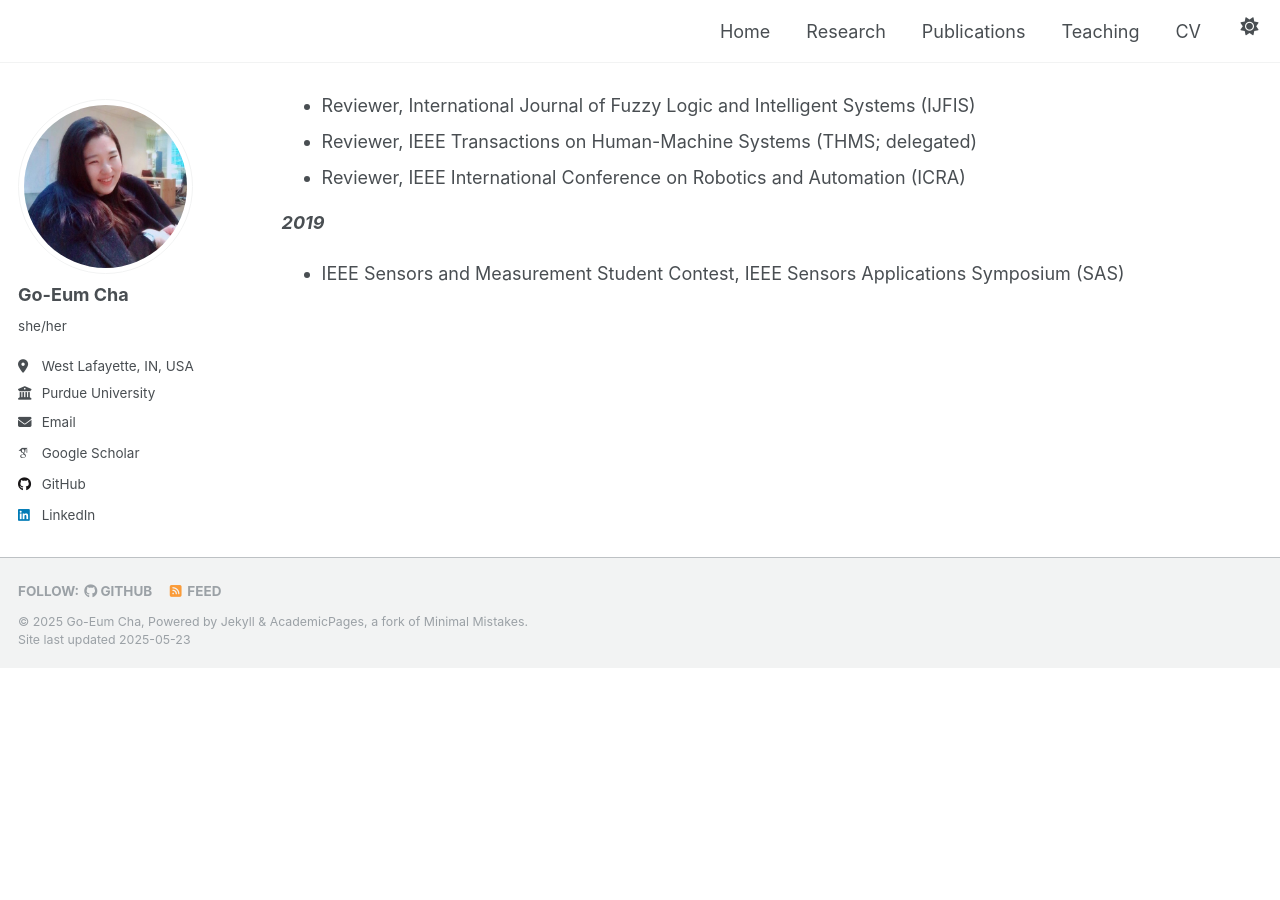
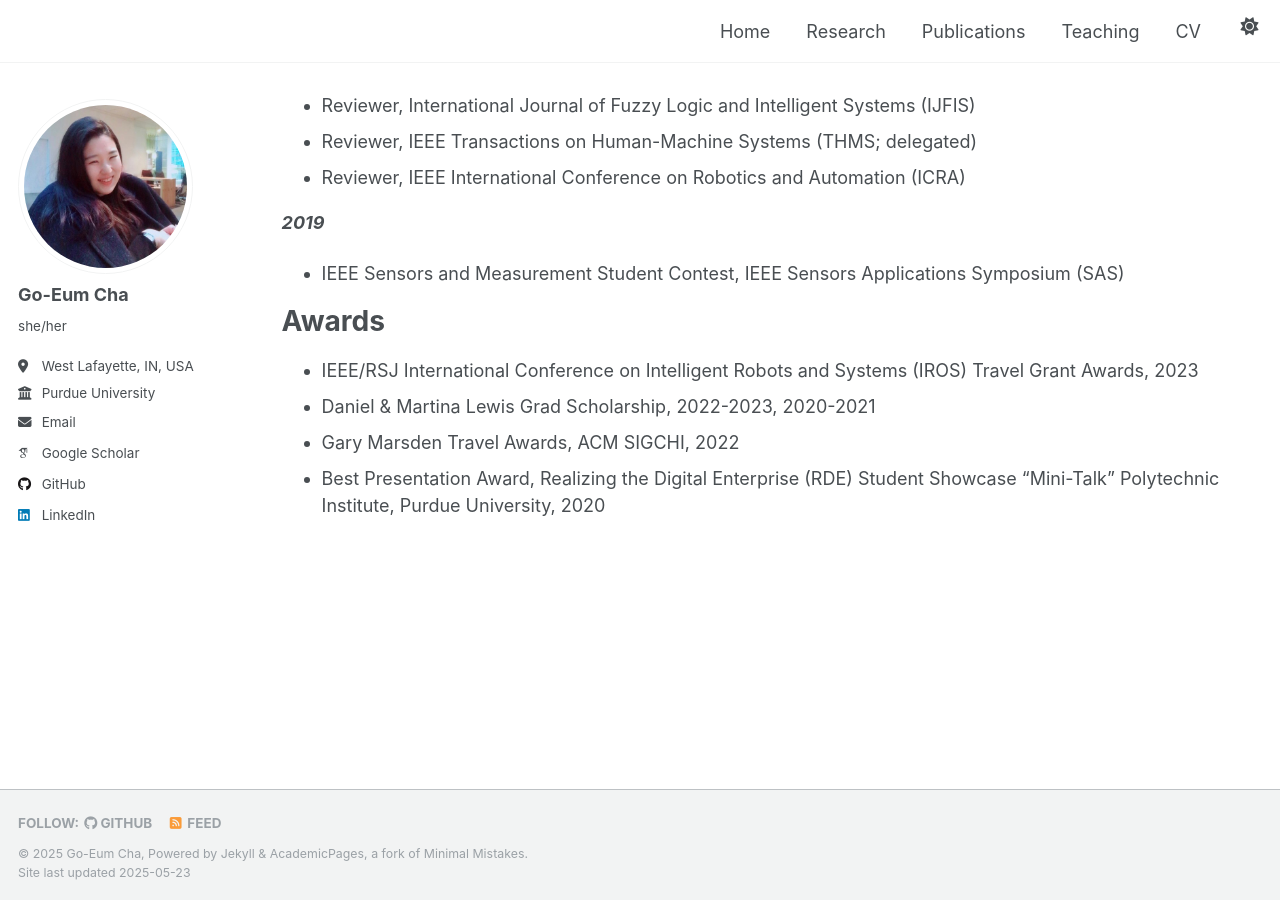
Before and after one commit to chagom/chagom.github.io, a Jekyll site: the page built from _pages/cv.md, in a window 1280 px wide and 900 px high, scrolled down 1270 px. Built offline with Jekyll 4.4.1, drawn with Linux system fonts in a browser that asks for light colours; some web fonts are replaced; before the commit the page ends 1938 px from its top, so only the background shows below that.

Commit message:
cv updated

```diff
--- a/_pages/cv.md
+++ b/_pages/cv.md
@@ -58,3 +58,10 @@ Professional Activities
 
 ***2019***
 - IEEE Sensors and Measurement Student Contest, IEEE Sensors Applications Symposium (SAS)
+
+Awards
+======
+* IEEE/RSJ International Conference on Intelligent Robots and Systems (IROS) Travel Grant Awards, 2023
+* Daniel & Martina Lewis Grad Scholarship, 2022-2023, 2020-2021
+* Gary Marsden Travel Awards, ACM SIGCHI, 2022
+* Best Presentation Award, Realizing the Digital Enterprise (RDE) Student Showcase “Mini-Talk” Polytechnic Institute, Purdue University, 2020
```
Also changed, not shown: _pages/teaching.md (line endings or trailing spaces).
